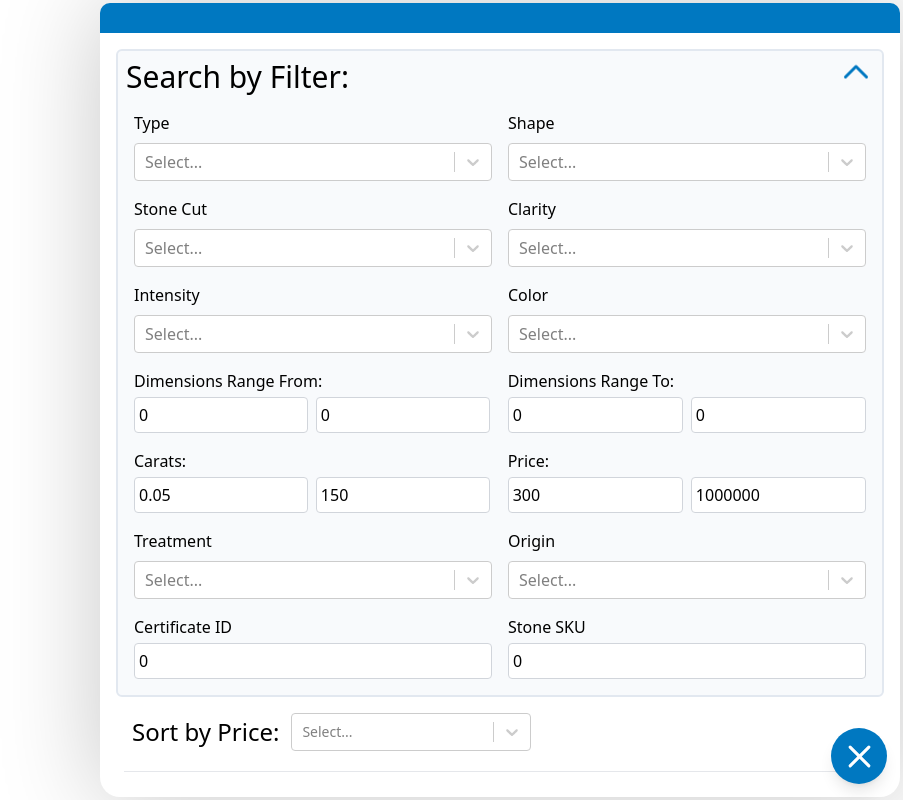
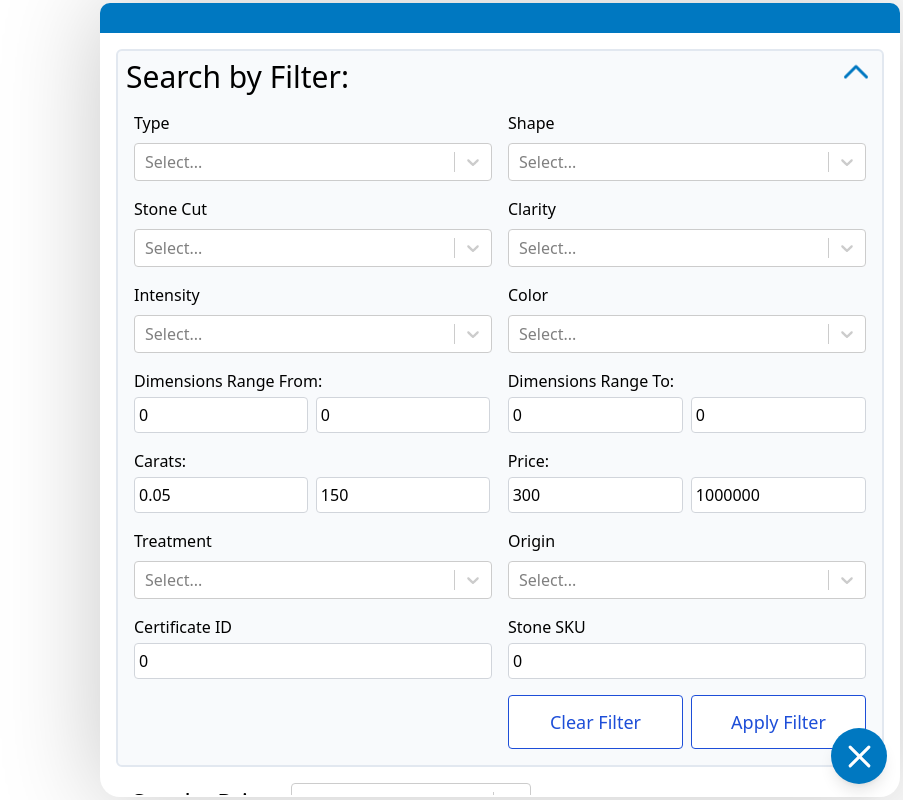
Before and after one commit to noobdev47/widget-prototype, a React app: page / in a window 1280 px wide. Both pictures are taken after a click on the link 1236 px from the left and 756 px from the top of the page. Shown: the whole page, without its empty margins (377-1280 px from the left). Built offline with nearby package versions, Linux system fonts and the light colour scheme.

Commit message:
added clear and apply filter button

```diff
--- a/src/components/filter/Filter.jsx
+++ b/src/components/filter/Filter.jsx
@@ -228,6 +228,16 @@ const Filter = ({ hideFilter, setHideFilter }) => {
 						className='rounded py-0 h-9 px-1 border-gray-300 mt-1'
 					/>
 				</div>
+				<div className='flex flex-row w-full justify-end'>
+					<div className='flex flex-row w-1/2 p-2'>
+						<button className='py-3 mr-2 w-1/2 hover:shadow-lg hover:shadow-blue-700/50 transition ease-in-out duration-300 font-medium text-lg rounded font-sans border border-blue-700 bg-white text-blue-700 hover:bg-blue-700 hover:text-white'>
+							Clear Filter
+						</button>
+						<button className='py-3 w-1/2 hover:shadow-lg hover:shadow-blue-700/50 transition ease-in-out duration-300 font-medium text-lg rounded font-sans border border-blue-700 bg-white text-blue-700 hover:bg-blue-700 hover:text-white'>
+							Apply Filter
+						</button>
+					</div>
+				</div>
 			</div>
 		</div>
 	)
```
